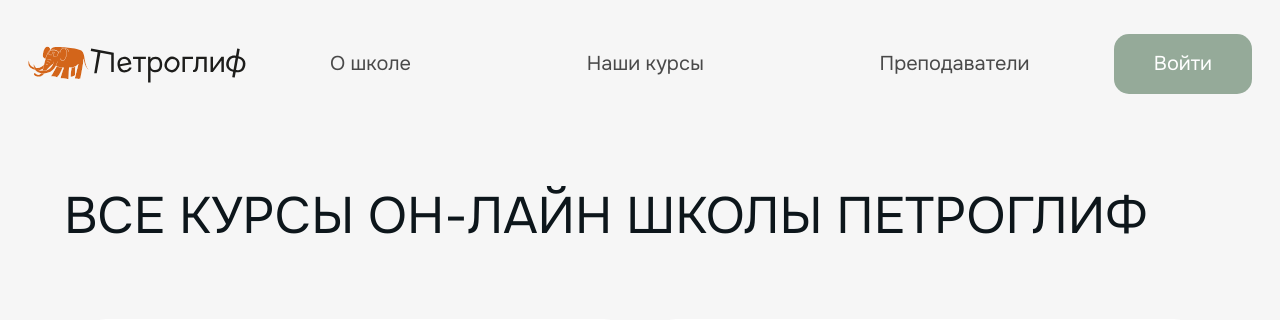
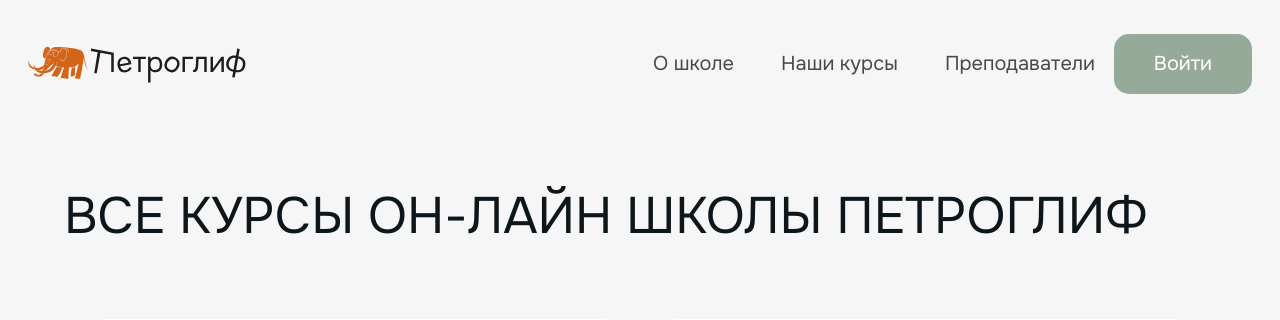
Before and after one commit to LevonAS/ProjectP, a Django app: page /courses-all/ in a window 1280 px wide. Shown: the top 320 px of the page. Run offline with Django 4.2, Linux system fonts and the light colour scheme; data comes from the database, SQL or seed files in the repository; both versions use the stored data as it was after the commit; some libraries are stand-ins or nearby versions.

Commit message:
корректировка размещения текста в меню

```diff
--- a/app/mainapp/static/css/index.css
+++ b/app/mainapp/static/css/index.css
@@ -89,16 +89,19 @@
 
 .header__menu {
     width: 100%;
+    display: flex;
+    align-items: center;
 }
 
 .header__menu ul {
     display: flex;
-    gap: 7px;
+    gap: clamp(27px, 4vw, 47px);
     list-style: none;
     justify-content: space-around;
 }
 
-.header__menu ul li a {
+/* .header__menu ul li a { */
+.bottom_line_slider a {
     text-decoration: none;
     font-size: clamp(1rem, 3vw, 1.25rem);
     color: rgba(0, 0, 0, 0.7);
@@ -108,7 +111,8 @@
     position: relative;
 }
 
-.header__menu ul li a::before{
+/* .header__menu ul li a::before{ */
+.bottom_line_slider a::before{
     content: '';
     width: 0;
     height: 3px;
@@ -120,7 +124,8 @@
     mix-blend-mode: multiply;
 }
 
-.header__menu ul li a::after{
+/* .header__menu ul li a::after{ */
+.bottom_line_slider a::after{
     content: '';
     width: 0;
     height: 3px;
@@ -132,20 +137,28 @@
     mix-blend-mode: multiply;
 }
 
-.header__menu ul li a:hover {
+/* .header__menu ul li a:hover { */
+.bottom_line_slider a:hover {
     opacity: 0.35;
     transition: .7s linear;
 }
 
-.header__menu ul li:hover a:before {
+/* .header__menu ul li:hover a:before { */
+.bottom_line_slider:hover a:before {
     width: 50%;
     transform: translateX(100%);
 }
 
-.header__menu ul li:hover a:after{
+/* .header__menu ul li:hover a:after{ */
+.bottom_line_slider:hover a:after{
     width: 50%;
     transform: translateX(-100%);
 }
+
+
+
+
+
 
 .header__buttons {
     display: flex;
--- a/app/mainapp/templates/mainapp/base.html
+++ b/app/mainapp/templates/mainapp/base.html
@@ -119,16 +119,17 @@
             </a></div>
             </div>
 <!--            <div class="header__logo"><a href="/"><img src="{% static 'img/logo.svg' %}" alt="Logo"></a></div>-->
-            <nav class="header__menu">
-                <ul>
-                    <li><a href="/#anchor-about">О школе</a></li>
-                        <!--#anchor-about-->
-{#                    <li><a href="/#anchor-courses">Наши курсы</a></li>#}
-                    <li><a href="/courses-all/">Наши курсы</a></li>
-                    <li><a href="/#anchor-mentors">Преподаватели</a></li>
-                </ul>
-            </nav>
+
             <div class="header__buttons">
+                <nav class="header__menu">
+                    <ul>
+                        <li class="bottom_line_slider"><a href="/#anchor-about">О школе</a></li>
+                            <!--#anchor-about-->
+{#                        <li class="bottom_line_slider"><a href="/#anchor-courses">Наши курсы</a></li>#}
+                        <li class="bottom_line_slider"><a href="/courses-all/">Наши курсы</a></li>
+                        <li class="bottom_line_slider"><a href="/#anchor-mentors">Преподаватели</a></li>
+                    </ul>
+                </nav>
                 {% if request.user.is_authenticated %}
                 <svg width="64" height="65" viewBox="0 0 64 65" fill="none" xmlns="http://www.w3.org/2000/svg" class="header__self-account" id="header__self-account">
                     <circle class="header__self-account-fill" cx="32" cy="32" r="32" fill="#ECECEC"/>
```
Also changed, not shown: app/db.sqlite3.
